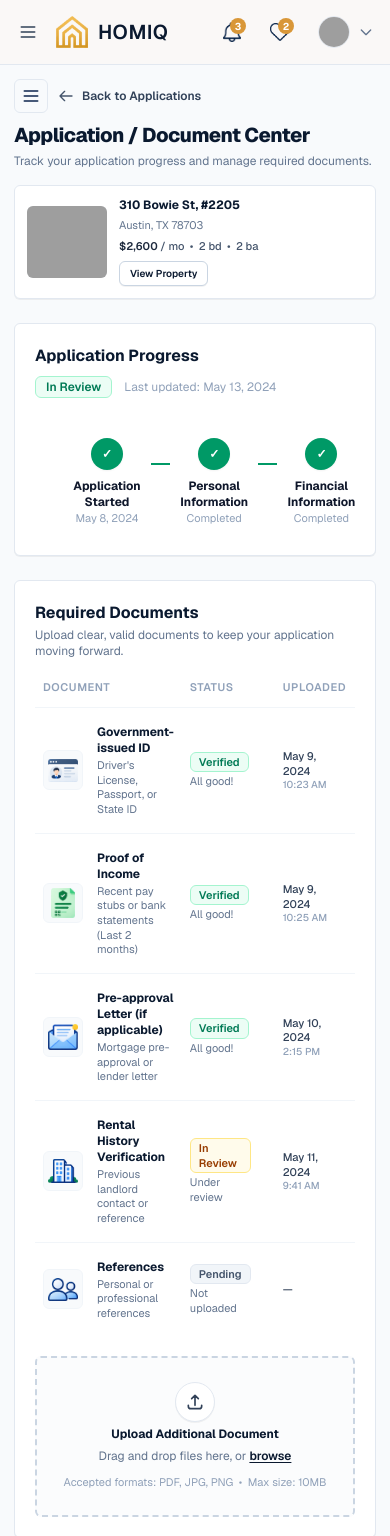
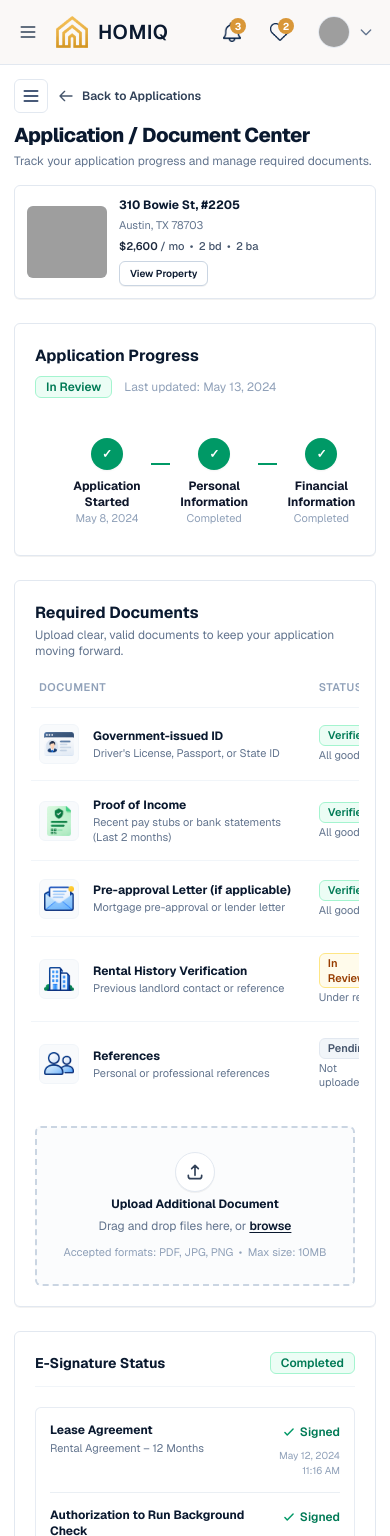
Before and after one commit to AdeelTahir-SE/homiq, a Next.js app: page /applications in a window 390 px wide. Shown: the top 1536 px of the page. Built offline with nearby package versions, Linux system fonts and the light colour scheme; grey boxes are pictures that could not be loaded.

Commit message:
style: update ApplicationsPage layout for improved readability and consistency

```diff
--- a/app/applications/page.tsx
+++ b/app/applications/page.tsx
@@ -259,7 +259,7 @@ export default function ApplicationsPage() {
   };
 
   return (
-    <div className="min-h-screen bg-[#f8fafc] text-[#0a192f] flex flex-col font-sans selection:bg-slate-200">
+    <div className="min-h-screen bg-white text-[#0a192f] flex flex-col font-sans selection:bg-slate-200">
       {/* Top Navbar */}
       <Navbar activeTab="Buy" showSearch={true} searchPlaceholder="Search properties, neighborhoods..." />
 
@@ -521,8 +521,8 @@ export default function ApplicationsPage() {
                 </div>
 
                 {/* Documents Table / List */}
-                <div className="overflow-x-auto">
-                  <table className="w-full text-left border-collapse">
+                <div className="overflow-x-auto -mx-1 sm:mx-0">
+                  <table className="w-full text-left border-collapse min-w-[580px]">
                     <thead>
                       <tr className="border-b border-slate-100 text-[11px] uppercase tracking-wider text-slate-400 font-semibold">
                         <th className="pb-3 font-semibold pl-2">Document</th>
```
